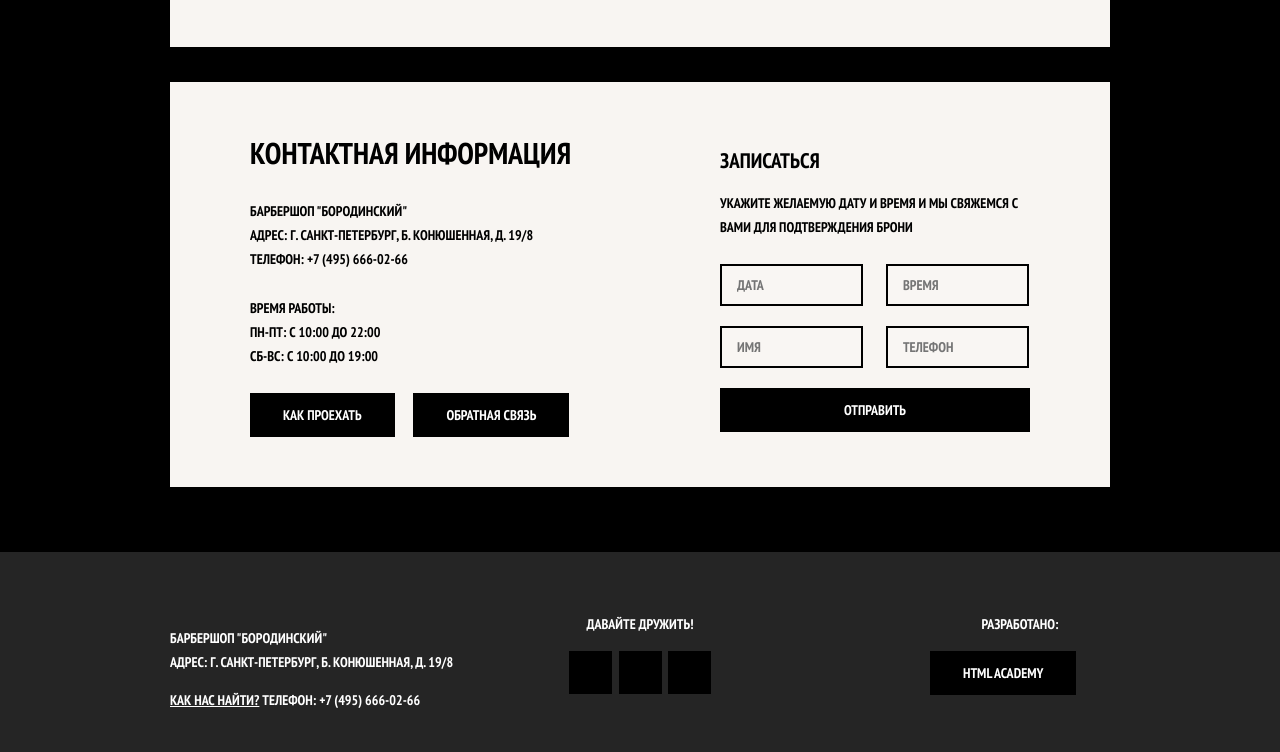
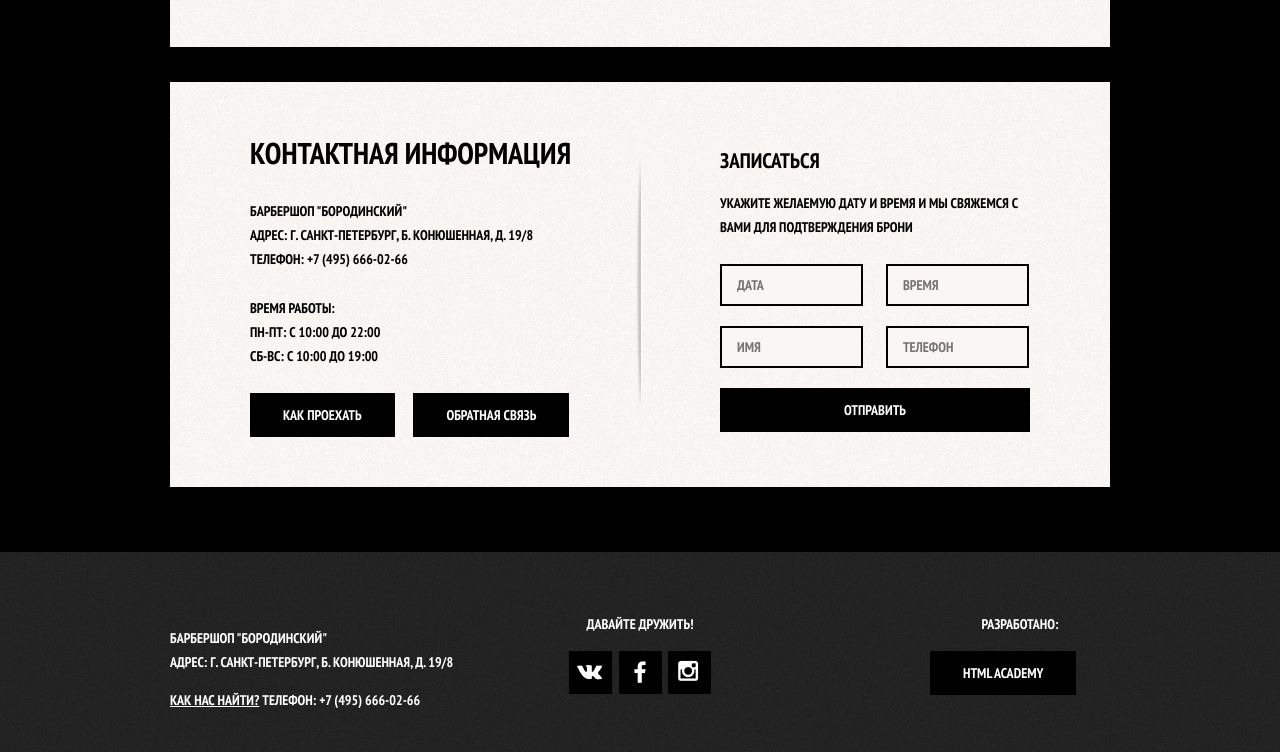
Before and after one commit to DanilaLeontyev/Barbershop, a plain HTML site: page index.html in a window 1280 px wide. Shown: the part 1000-1752 px from the top of the page. Drawn offline with Linux system fonts and the light colour scheme; the site is published under a folder, as on GitHub Pages, so addresses that start at the root find nothing.

Commit message:
fixed image problem

```diff
--- a/css/style.css
+++ b/css/style.css
@@ -13,7 +13,7 @@ body {
 /* Block model*/
 
 body {
-	background: #000 url(/img/background.jpg) no-repeat 50% 3px;
+	background: #000 url(../img/background.jpg) no-repeat 50% 3px;
 	background-size: 1122px auto;
 }
 
@@ -161,7 +161,7 @@ body {
 	left: 20px;
 	width: 18px;
 	height: 18px;
-	background: url("/img/icon-login.png") no-repeat;
+	background: url("../img/icon-login.png") no-repeat;
 	opacity: 0.7;
 }
 
@@ -207,7 +207,7 @@ body {
 
 .index-content {
 	color: #000;
-	background:url("/img/skladka.png") no-repeat center, #f8f5f2 url("/img/fon.png") ;
+	background:url("../img/skladka.png") no-repeat center, #f8f5f2 url("../img/fon.png") ;
 }
 
 .index-content-title {
@@ -343,7 +343,7 @@ body {
 
 .main-footer {
 	color: #fff;
-	background: #252525 url("/img/footer.png");
+	background: #252525 url("../img/footer.png");
 }
 
 .footer-contacts {
@@ -386,7 +386,7 @@ body {
 	vertical-align: top;
 	text-decoration: none;
 
-	background: #000 url(/img/spritesheet.png) no-repeat center;
+	background: #000 url("../img/spritesheet.png") no-repeat center;
 
 	transition:
 		background-position: 1s,
```
